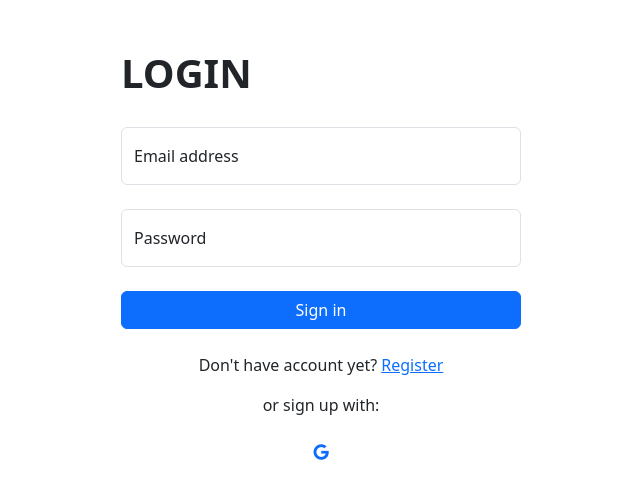
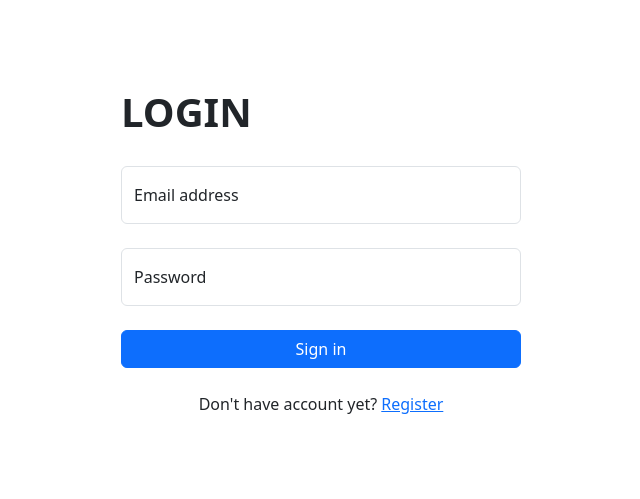
Before and after one commit to Ascendnt/task-manager-app, a React (Vite) app: page / in a window 1280 px wide. Shown: the part 143-642 px from the top of the page, without its empty margins (319-959 px from the left). Built offline with nearby package versions, Linux system fonts and the light colour scheme.

Commit message:
removed google sign in
Not yet implemented

```diff
--- a/server.js
+++ b/server.js
@@ -174,7 +174,6 @@
 app.get("/home", isAuthenticated, async (req, res) => {
     try {
         const result = await db.query("SELECT * FROM tasks");
-        console.log(result.rows); // Check what is returned here
         res.status(200).json(result.rows); // Always return an array
     } catch (err) {
         console.error(err);
--- a/src/components/Login.jsx
+++ b/src/components/Login.jsx
@@ -89,11 +89,11 @@
           Don&apos;t have account yet? <Link to="/register">Register</Link>
         </p>
 
-        <p>or sign up with:</p>
+        {/* <p>or sign up with:</p>
 
         <button type="button" className="btn btn-link btn-floating">
           <i className="fab fa-google"></i>
-        </button>
+        </button> */}
       </div>
     </div>
   );
```
